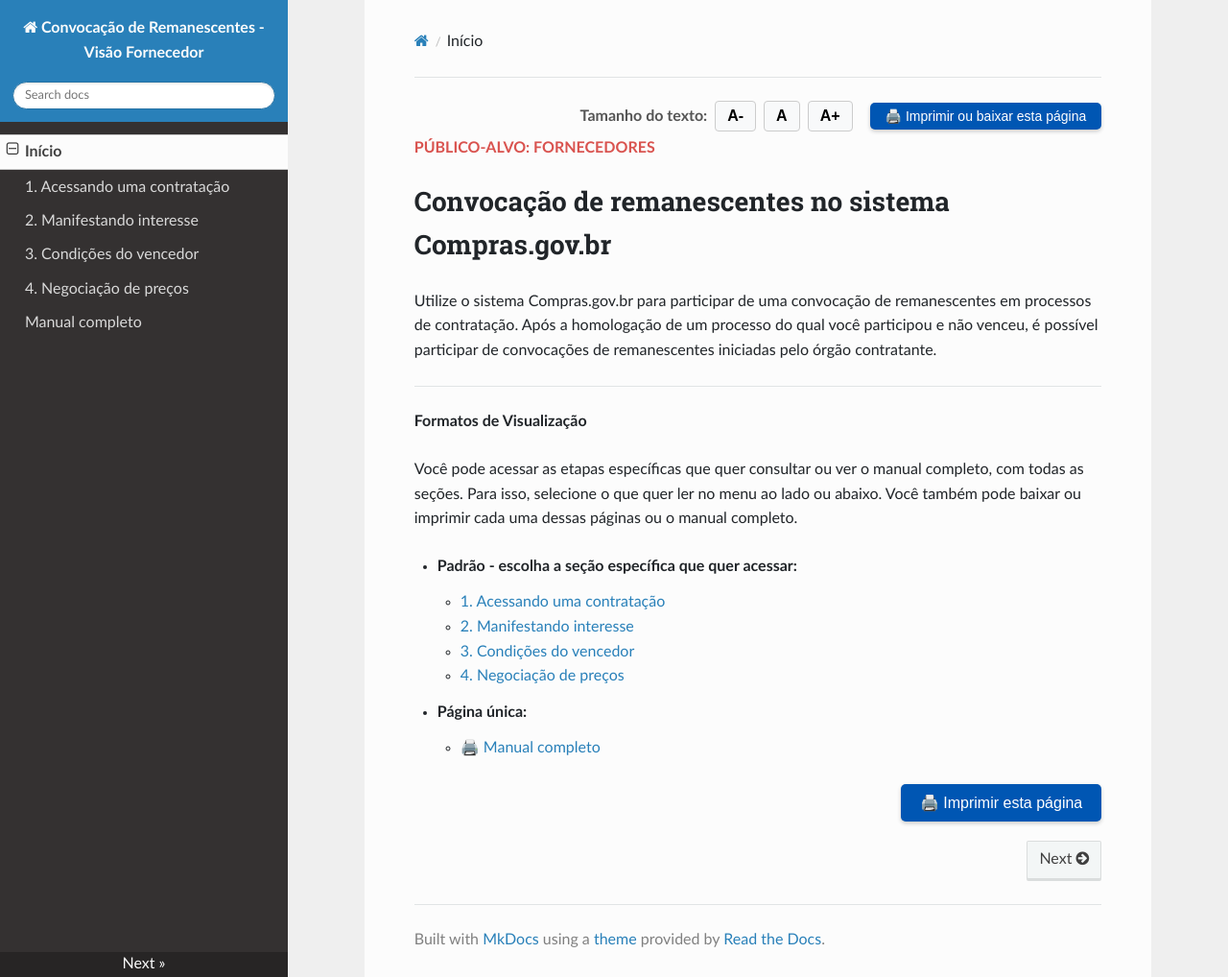
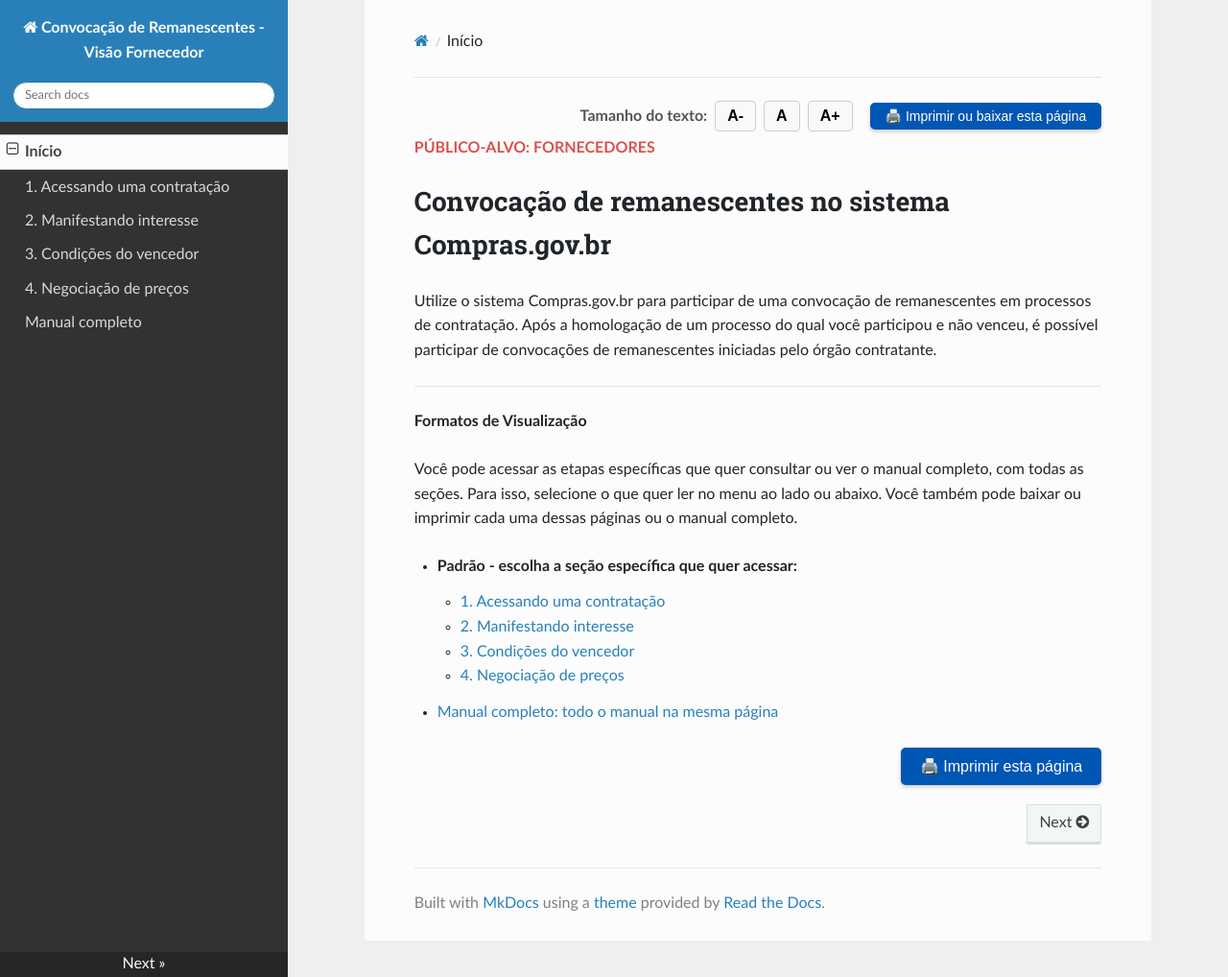
Before and after one commit to emilix10-bit/convocacao-de-remanescentes-fornecedor, an MkDocs documentation site: the page built from docs/index.md, in a window 1280 px wide and 1018 px high. Shown: the whole window at 96% size. Built offline with MkDocs 1.6.1, drawn with Linux system fonts in a browser that asks for light colours; nearby versions of some CDN libraries.

Commit message:
Update manual link description in index.md

```diff
--- a/docs/index.md
+++ b/docs/index.md
@@ -27,8 +27,7 @@ Você pode acessar as etapas específicas que quer consultar ou ver o manual com
     * [3. Condições do vencedor](03-condicoes-vencedor.md)
     * [4. Negociação de preços](04-negociacao-precos.md)
 
-* **Página única:**
-    * [🖨️ Manual completo](manual-completo.md)
+* [Manual completo: todo o manual na mesma página](manual-completo.md)
 
 <div style="text-align: right; margin: 20px 0;">
   <button onclick="window.print()" style="background-color: #0056b3; color: white; padding: 10px 20px; border: none; border-radius: 5px; font-size: 16px; cursor: pointer; box-shadow: 0 2px 4px rgba(0,0,0,0.2);">
```
